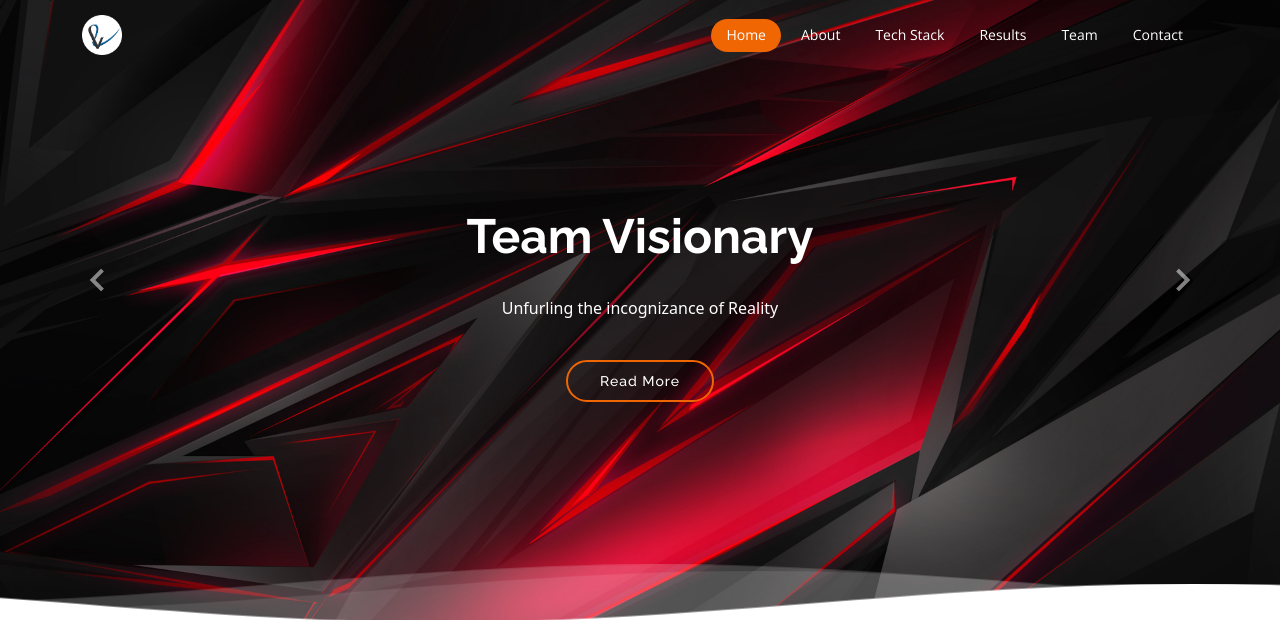
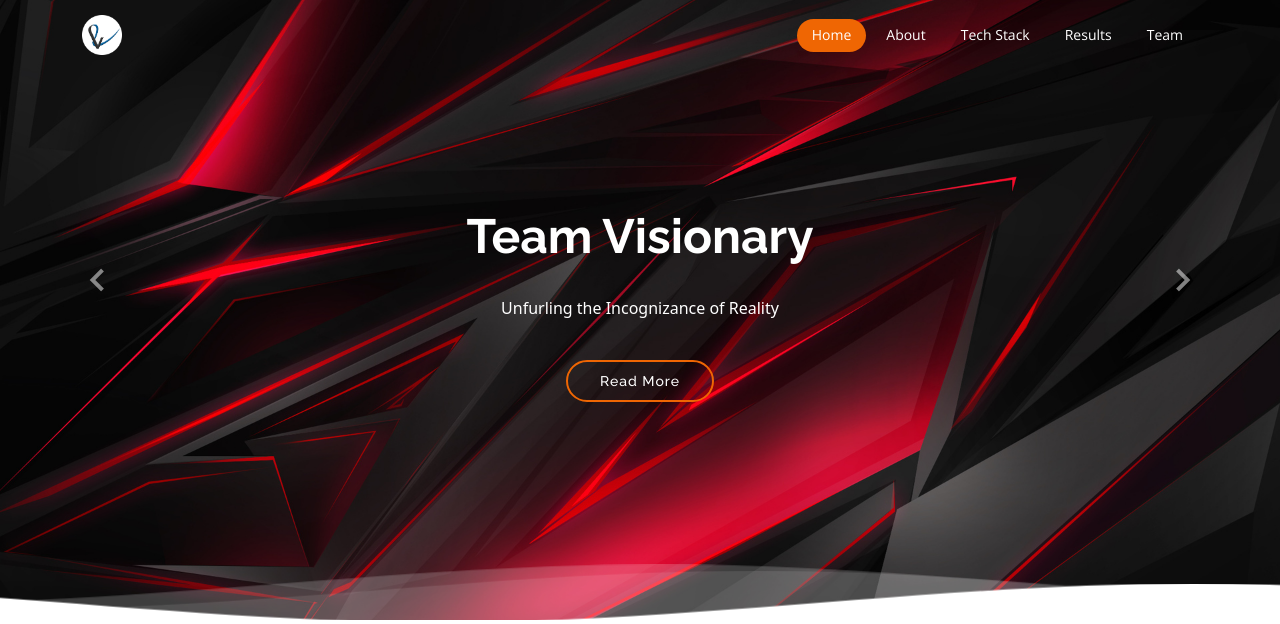
Before and after one commit to Aditi0102/Visionary, a Django app: page / in a window 1280 px wide. Shown: the top 624 px of the page. Run offline with Django 3.2, Linux system fonts and the light colour scheme; parts of the project's set-up code (start-up, migrations or seed data) failed here and were passed over; some libraries are stand-ins or nearby versions.

Commit message:
Link Updates

```diff
--- a/Website/templates/base.html
+++ b/Website/templates/base.html
@@ -19,19 +19,6 @@
   <meta property="og:image:width" content="512">
   <meta property="og:image:height" content="512">
   <!-- Service Worker Registration -->
-  <script type="text/javascript">
-    // Initialize the service worker
-    if ('serviceWorker' in navigator) {
-      navigator.serviceWorker.register('/serviceworker.js').then(function (registration) {
-        // Registration was successful
-        console.log('portfolio-progressive-web-app: ServiceWorker registration successful');
-      }, function (err) {
-        // registration failed :(
-        console.log('portfolio-progressive-web-app: ServiceWorker registration failed: ', err);
-      });
-    }
-
-  </script>
   <title>
     Home Page
   </title>
@@ -56,7 +43,19 @@
   <link href="static/assets/vendor/venobox/venobox.css" rel="stylesheet">
   <link href="static/assets/vendor/owl.carousel/assets/owl.carousel.min.css" rel="stylesheet">
   <link href="static/assets/vendor/aos/aos.css" rel="stylesheet">
+  <script type="text/javascript">
+    // Initialize the service worker
+    if ('serviceWorker' in navigator) {
+      navigator.serviceWorker.register('/serviceworker.js').then(function (registration) {
+        // Registration was successful
+        console.log('portfolio-progressive-web-app: ServiceWorker registration successful');
+      }, function (err) {
+        // registration failed :(
+        console.log('portfolio-progressive-web-app: ServiceWorker registration failed: ', err);
+      });
+    }
 
+  </script>
 </head>
 
 <body>
@@ -76,7 +75,6 @@
           <li><a href="#services">Tech Stack</a></li>
           <li><a href="#portfolio">Results</a></li>
           <li><a href="#team">Team</a></li>
-          <li><a href="#contact">Contact</a></li>
         </ul>
       </nav><!-- .nav-menu -->
     </div>
@@ -90,7 +88,7 @@
       <div class="carousel-item active">
         <div class="carousel-container">
           <h2 class="animate__animated animate__fadeInDown">Team <span>Visionary</span></h2>
-          <p class="animate__animated fanimate__adeInUp">Unfurling the incognizance of Reality</p>
+          <p class="animate__animated fanimate__adeInUp">Unfurling the Incognizance of Reality</p>
 
           <a href="#about" class="btn-get-started animate__animated animate__fadeInUp scrollto">Read More</a>
         </div>
@@ -625,7 +623,7 @@
   <footer id="footer">
     <div class="container">
       <h3>Team Visionary</h3>
-      <p>Unfurling the incognizance of Reality.</p>
+      <p>Unfurling the Incognizance of Reality.</p>
 
       <div class="copyright">
         &copy; Copyright <strong><span>Team Visionary</span></strong>. All Rights Reserved
--- a/Website/templates/pwa/serviceworker.js
+++ b/Website/templates/pwa/serviceworker.js
@@ -1,4 +1,4 @@
-const CACHE = 'cache_vis1';
+const CACHE = 'cache_vis123';
 const filestoCache = [
                       '/static/style/base.css',
                       '/static/assets/img/favicon.png',
```
